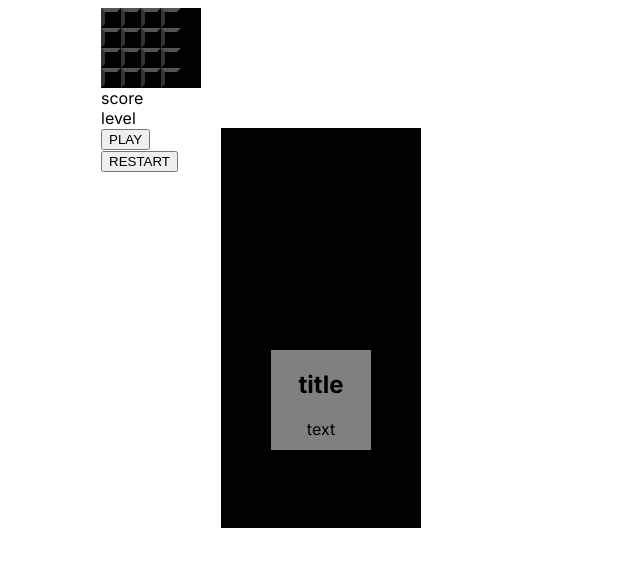
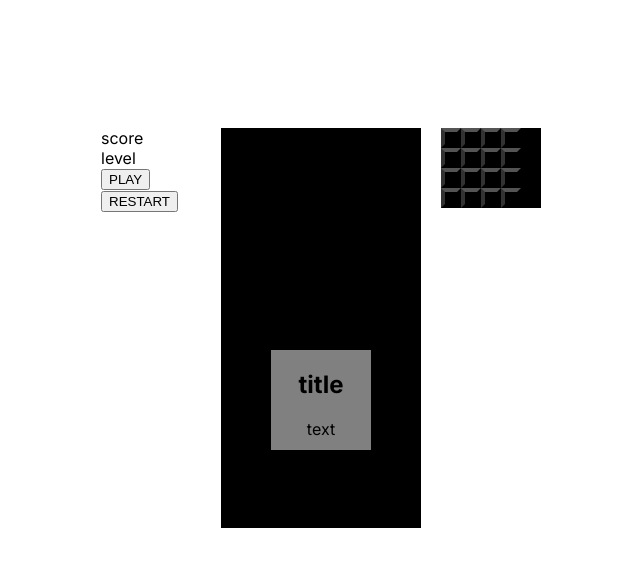
Before and after one commit to Gohkyle/tetris-next, a Next.js app: page / in a window 1280 px wide. Shown: the top 566 px of the page, without its empty margins (319-959 px from the left). Built offline with nearby package versions, Linux system fonts and the light colour scheme.

Commit message:
reverted a semantic html tag

```diff
--- a/src/app/components/Tetris.tsx
+++ b/src/app/components/Tetris.tsx
@@ -8,10 +8,8 @@ export const Tetris = () => {
     return (
         <StyledTetris>
             <Stage/>
-            <aside>
                 <NextBlock/>
                 <ScoreBoard/>
-            </aside>
             <MessageModal title="title" text="text"/>
         </StyledTetris>
     )
```
